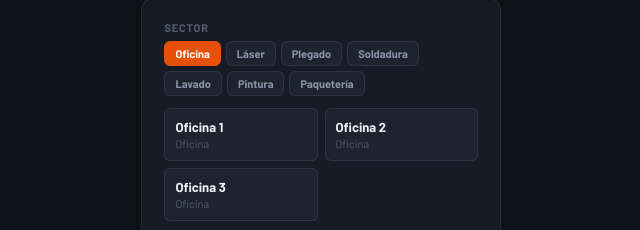
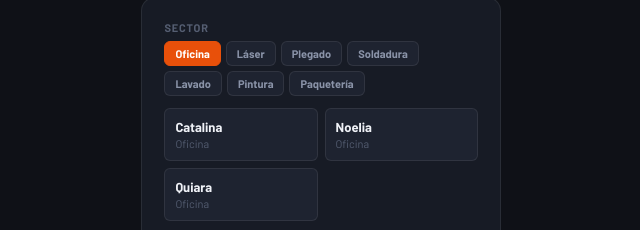
Before and after one commit to Gabo-BMX/Varsat, a plain HTML site: page index.html in a window 1280 px wide. Shown: the part 168-398 px from the top of the page, 319-959 px from the left. Drawn offline with nearby package versions, Linux system fonts and the light colour scheme.

Commit message:
Update index.html

```diff
--- a/index.html
+++ b/index.html
@@ -176,13 +176,22 @@ const MEDIDAS=['60x20','60x30','60x40','60x50','60x60','70x30','70x35','70x40','
 const COLORES=[{n:'Blanco',h:'#e8e8e8'},{n:'Negro',h:'#222'},{n:'Azul',h:'#1d4ed8'},{n:'Rojo',h:'#dc2626'},{n:'Gris',h:'#6b7280'},{n:'Naranja',h:'#ea580c'}];
 const LOGISTICA=['Via Cargo','Flex','Cruz del Sur','Simple'];
 const USERS=[
-  {id:'O1',name:'Oficina 1',sector:'Oficina',pin:'1111'},{id:'O2',name:'Oficina 2',sector:'Oficina',pin:'1112'},{id:'O3',name:'Oficina 3',sector:'Oficina',pin:'1113'},
-  {id:'L1',name:'Láser 1',sector:'Láser',pin:'2221'},{id:'L2',name:'Láser 2',sector:'Láser',pin:'2222'},
-  {id:'P1',name:'Plegado 1',sector:'Plegado',pin:'3331'},{id:'P2',name:'Plegado 2',sector:'Plegado',pin:'3332'},{id:'P3',name:'Plegado 3',sector:'Plegado',pin:'3333'},
+  {id:'O1',name:'Catalina',sector:'Oficina',pin:'1111'},
+  {id:'O2',name:'Noelia',sector:'Oficina',pin:'1112'},
+  {id:'O3',name:'Quiara',sector:'Oficina',pin:'1113'},
+  {id:'L1',name:'Javi',sector:'Láser',pin:'2221'},
+  {id:'L2',name:'Agustina',sector:'Láser',pin:'2222'},
+  {id:'P1',name:'Dario',sector:'Plegado',pin:'3331'},
+  {id:'P2',name:'Victor',sector:'Plegado',pin:'3332'},
+  {id:'P3',name:'Ema',sector:'Plegado',pin:'3333'},
   {id:'S1',name:'Soldadura 1',sector:'Soldadura',pin:'4441'},
-  {id:'A1',name:'Lavado 1',sector:'Lavado',pin:'5551'},{id:'A2',name:'Lavado 2',sector:'Lavado',pin:'5552'},
-  {id:'T1',name:'Pintura 1',sector:'Pintura',pin:'6661'},{id:'T2',name:'Pintura 2',sector:'Pintura',pin:'6662'},{id:'T3',name:'Pintura 3',sector:'Pintura',pin:'6663'},
-  {id:'Q1',name:'Paquetería 1',sector:'Paquetería',pin:'7771'},{id:'Q2',name:'Paquetería 2',sector:'Paquetería',pin:'7772'},
+  {id:'A1',name:'Lauti',sector:'Lavado',pin:'5551'},
+  {id:'A2',name:'Nico',sector:'Lavado',pin:'5552'},
+  {id:'T1',name:'Gabi',sector:'Pintura',pin:'6661'},
+  {id:'T2',name:'Alex',sector:'Pintura',pin:'6662'},
+  {id:'T3',name:'Rolo',sector:'Pintura',pin:'6663'},
+  {id:'Q1',name:'Cristian',sector:'Paquetería',pin:'7771'},
+  {id:'Q2',name:'Luca',sector:'Paquetería',pin:'7772'},
 ];
 
 let orders={},currentUser=null,pinBuffer='',selectedUser=null,currentSectorTab='Oficina',dbListener=null,formPurchases=[],showingForm=false;
@@ -199,7 +208,6 @@ function cuelgues(n){return Math.ceil(n/16);}
 function calcPintura(c){if(c.tipo==='Galvanizada')return null;const comp=calcComp(c.cantidad,c.altura);return{estantes:c.tipo==='Clásica'?comp.estantes:0,patas:comp.patas,escuadras:comp.escuadras,uniones:comp.uniones,cP:cuelgues(comp.patas),cE:cuelgues(comp.escuadras),cU:comp.uniones>0?cuelgues(comp.uniones):0};}
 function genId(){return'ORD-'+Date.now().toString(36).toUpperCase().slice(-6);}
 
-// LOGIN
 function renderSectorTabs(){document.getElementById('sector-tabs').innerHTML=SECTORS.map(s=>`<button class="stab${s===currentSectorTab?' active':''}" onclick="selectSectorTab('${s}')">${s}</button>`).join('');}
 function renderUserGrid(){document.getElementById('user-grid').innerHTML=USERS.filter(u=>u.sector===currentSectorTab).map(u=>`<button class="ubtn${selectedUser&&selectedUser.id===u.id?' sel':''}" onclick="selectUser('${u.id}')"><div class="un">${u.name}</div><div class="us">${u.sector}</div></button>`).join('');}
 function selectSectorTab(s){currentSectorTab=s;selectedUser=null;clearPin();renderSectorTabs();renderUserGrid();}
@@ -236,7 +244,6 @@ function logout(){
   document.getElementById('cdot').classList.remove('on');
 }
 
-// RENDER
 function renderApp(){
   showingForm=false;
   const s=currentUser.sector;
@@ -272,8 +279,6 @@ function renderOficina(){
   buildOrderList(list,null,true);
 }
 
-// FIX 1: Todos los sectores ven TODAS las órdenes activas (no solo las de su etapa).
-// El botón "Terminado" solo aparece en las que corresponden a su sector.
 function renderSector(sector){
   const list=Object.entries(orders).map(([k,v])=>({...v,_key:k}));
   const mine=list.filter(o=>getStatus(o)===sector);
@@ -337,7 +342,6 @@ function buildOrderList(list,sectorFilter,isAdmin){
 function buildFields(o,compras){
   const sec=currentUser.sector;const adm=currentUser.isMaster||sec==='Oficina';
   if(adm)return compras.map((c,i)=>{const comp=calcComp(c.cantidad||1,c.altura);return`<div class="pi"><div class="pi-title">Compra ${i+1} — ${c.tipo} · ${c.altura} · ${c.medida}</div><div class="fields"><div><div class="fl">Cantidad</div><div class="fv">${c.cantidad} estant.</div></div><div><div class="fl">Color</div><div class="fv">${c.color}</div></div><div><div class="fl">Medida</div><div class="fv">${c.medida}</div></div><div><div class="fl">Altura</div><div class="fv">${c.altura}</div></div><div><div class="fl">Estantes</div><div class="fv">${comp.estantes}</div></div><div><div class="fl">Patas</div><div class="fv">${comp.patas}</div></div><div><div class="fl">Escuadras</div><div class="fv">${comp.escuadras}</div></div>${comp.uniones>0?`<div><div class="fl">Uniones</div><div class="fv">${comp.uniones}</div></div>`:''}<div><div class="fl">Logística</div><div class="fv">${c.logistica}</div></div><div><div class="fl">F. compra</div><div class="fv">${fmtDate(o.fechaCompra)}</div></div><div><div class="fl">F. entrega</div><div class="fv">${fmtDate(o.fechaEntrega)}</div></div></div></div>`;}).join('');
-  // FIX 2: Láser muestra Medida primero, luego Estantes (cantidad de piezas)
   if(sec==='Láser')return compras.map((c,i)=>{const comp=calcComp(c.cantidad||1,c.altura);return`<div class="pi"><div class="pi-title">Compra ${i+1}</div><div class="fields"><div><div class="fl">Medida</div><div class="fv">${c.medida}</div></div><div><div class="fl">Estantes</div><div class="fv">${comp.estantes}</div></div><div><div class="fl">Tipo chapa</div><div class="fv">${c.tipo}</div></div><div><div class="fl">F. entrega</div><div class="fv">${fmtDate(o.fechaEntrega)}</div></div></div></div>`;}).join('');
   if(sec==='Plegado')return compras.map((c,i)=>{const comp=calcComp(c.cantidad||1,c.altura);return`<div class="pi"><div class="pi-title">Compra ${i+1}</div><div class="fields"><div><div class="fl">Estantes</div><div class="fv">${comp.estantes}</div></div><div><div class="fl">Medida</div><div class="fv">${c.medida}</div></div><div><div class="fl">Tipo chapa</div><div class="fv">${c.tipo}</div></div><div><div class="fl">F. compra</div><div class="fv">${fmtDate(o.fechaCompra)}</div></div><div><div class="fl">F. entrega</div><div class="fv">${fmtDate(o.fechaEntrega)}</div></div></div></div>`;}).join('');
   if(sec==='Soldadura'){const rel=compras.filter(c=>c.medida==='90x60');if(!rel.length)return`<div class="pi" style="color:var(--text3);font-size:13px;">Sin órdenes 90x60 en este pedido</div>`;return rel.map((c,i)=>{const comp=calcComp(c.cantidad||1,c.altura);return`<div class="pi"><div class="pi-title">90x60 — Compra ${i+1}</div><div class="fields"><div><div class="fl">Estantes</div><div class="fv">${comp.estantes}</div></div><div><div class="fl">F. entrega</div><div class="fv">${fmtDate(o.fechaEntrega)}</div></div></div></div>`;}).join('');}
@@ -358,7 +362,6 @@ function advanceOrder(key){
 
 function deleteOrder(key){if(!confirm('¿Eliminar esta orden?'))return;db.ref('orders/'+key).remove();}
 
-// FORM
 function showForm(){showingForm=true;formPurchases=[newP()];renderForm();}
 function newP(){return{tipo:'',altura:'',medida:'',color:'',logistica:'',cantidad:1};}
 
@@ -470,7 +473,6 @@ function submitOrder(){
   db.ref('orders').push(order).then(()=>{showingForm=false;renderApp();}).catch(err=>alert('Error: '+err.message));
 }
 
-// INIT
 renderSectorTabs();
 renderUserGrid();
 </script>
```
